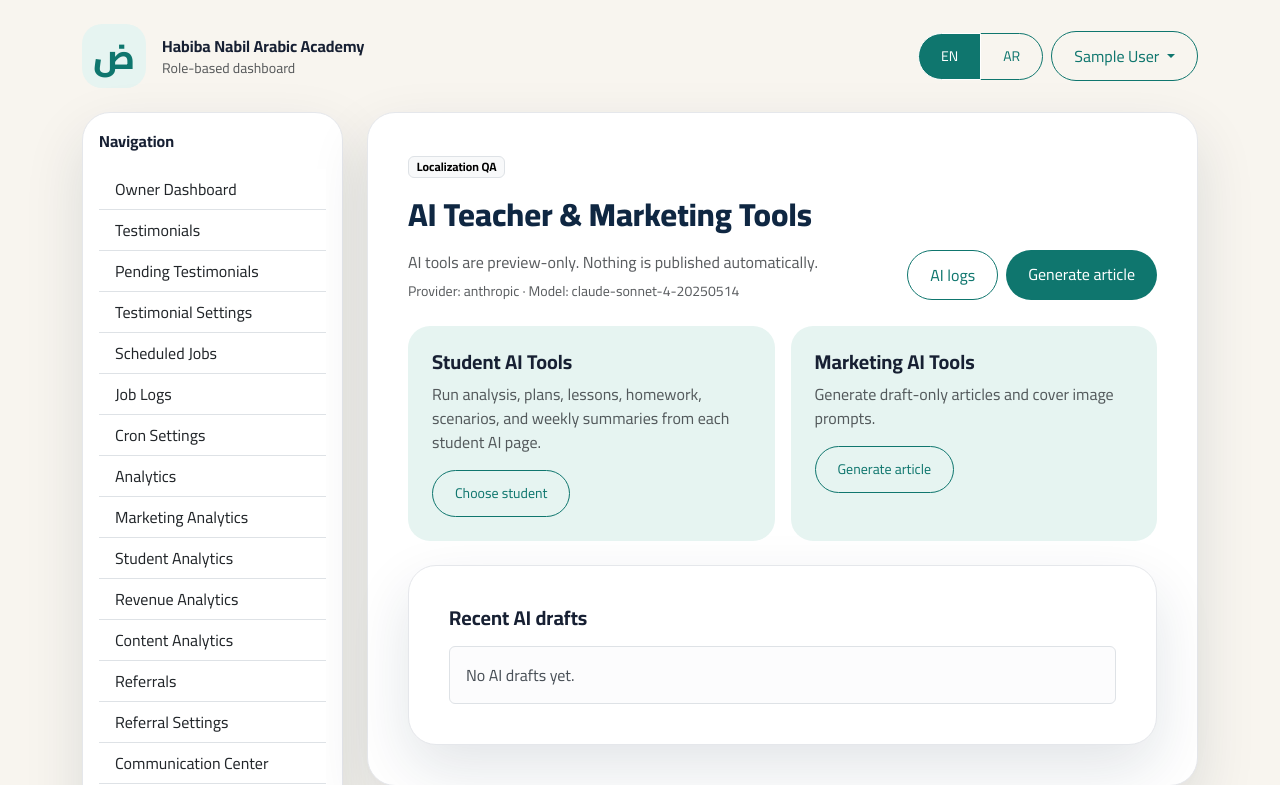
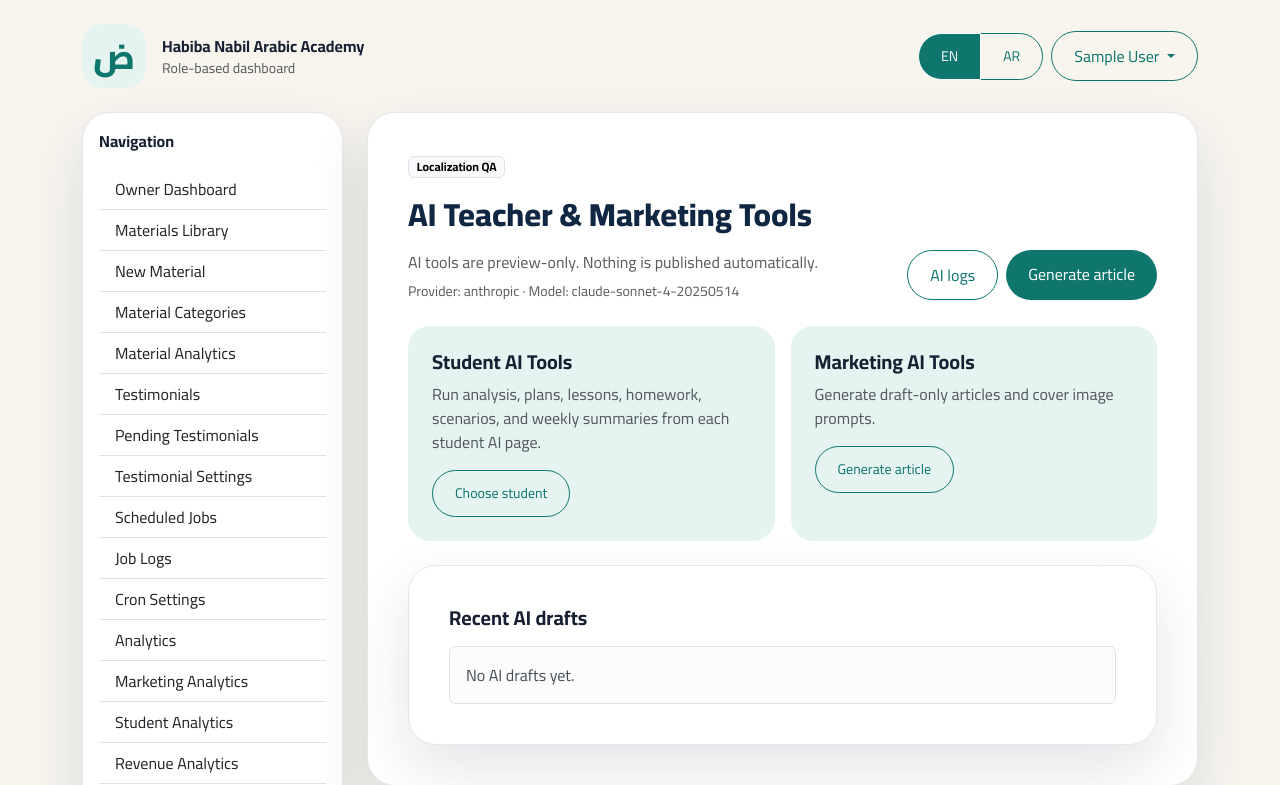
Before and after one commit to abdulrahmanal-saeed/classlink, a PHP site: page /public/owner/ai/index.php in a window 1280 px wide. Shown: the top 785 px of the page. Run offline with PHP 8.4, Linux system fonts and the light colour scheme; the visitor is signed in with stand-in values (Sample User, id 1); tables that the repository leaves empty hold one stand-in row (values such as "Sample post"); some libraries are stand-ins or nearby versions.

Commit message:
Phase 25: add advanced materials navigation links

```diff
--- a/web/components/layout/dashboard_shell.php
+++ b/web/components/layout/dashboard_shell.php
@@ -16,6 +16,10 @@ function render_dashboard_shell(array $user, string $title, string $content): vo
     $items = [
         'owner_teacher' => [
             ['/owner/dashboard', 'Owner Dashboard', 'لوحة المالك'],
+            ['/owner/materials', 'Materials Library', 'مكتبة المواد'],
+            ['/owner/materials/new', 'New Material', 'مادة جديدة'],
+            ['/owner/materials/categories', 'Material Categories', 'تصنيفات المواد'],
+            ['/owner/materials/analytics', 'Material Analytics', 'تحليلات المواد'],
             ['/owner/testimonials', 'Testimonials', 'التقييمات'],
             ['/owner/testimonials/pending', 'Pending Testimonials', 'تقييمات قيد المراجعة'],
             ['/owner/settings/testimonials', 'Testimonial Settings', 'إعدادات التقييمات'],
@@ -48,7 +52,6 @@ function render_dashboard_shell(array $user, string $title, string $content): vo
             ['/owner/homework', 'Homework', 'الواجبات'],
             ['/owner/scenarios', 'Scenarios', 'المواقف الكلامية'],
             ['/owner/reviews', 'Reviews', 'المراجعات'],
-            ['/owner/materials', 'Materials', 'المواد التعليمية'],
             ['/owner/badges/settings', 'Badge Settings', 'إعدادات الشارات'],
             ['/owner/notifications', 'Notifications', 'الإشعارات'],
             ['/owner/level-checks', 'Paid Level Checks', 'اختبارات المستوى المدفوعة'],
@@ -66,6 +69,7 @@ function render_dashboard_shell(array $user, string $title, string $content): vo
         ],
         'student' => [
             ['/student/dashboard', 'Dashboard', 'لوحة الطالب'],
+            ['/student/materials', 'Materials', 'المواد التعليمية'],
             ['/student/testimonial', 'Leave a Testimonial', 'اترك تقييمًا'],
             ['/student/profile', 'Profile', 'الملف الشخصي'],
             ['/student/progress', 'Progress', 'التقدم'],
@@ -77,7 +81,6 @@ function render_dashboard_shell(array $user, string $title, string $content): vo
             ['/student/homework', 'Homework', 'الواجبات'],
             ['/student/scenarios', 'Scenarios', 'المواقف الكلامية'],
             ['/student/reviews', 'Reviews', 'المراجعات'],
-            ['/student/materials', 'Materials', 'المواد التعليمية'],
             ['/student/practice-words', 'Practice Words', 'كلمات للمراجعة'],
             ['/student/session-notes', 'Session Notes', 'ملاحظات الحصص'],
             ['/student/notifications', 'Notifications', 'الإشعارات'],
```
